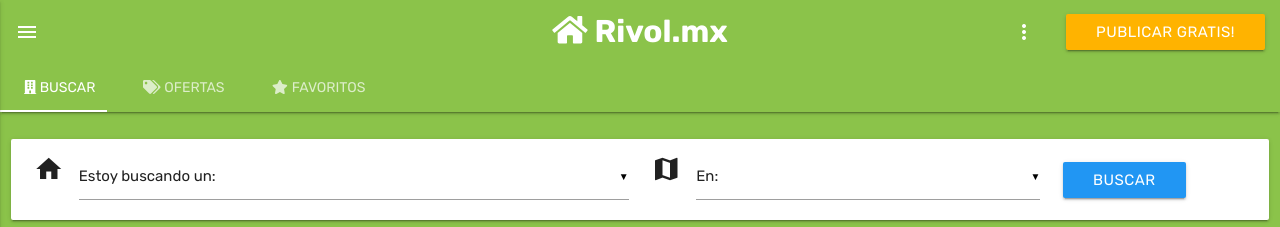
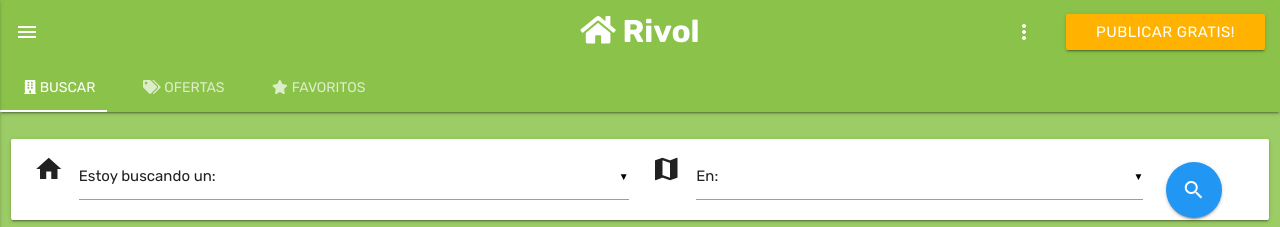
Before and after one commit to maurixiogarduno/inmobiliaria, a plain HTML site: page index.html in a window 1280 px wide. Shown: the top 227 px of the page. Drawn offline with nearby package versions, Linux system fonts and the light colour scheme; files that its build step writes are made by us from their sources.

Commit message:
mejorando boton

```diff
--- a/index.html
+++ b/index.html
@@ -21,7 +21,7 @@
       <nav class="nav-extended light-green">
 
         <div class="nav-wrapper">
-          <a href="#" class="brand-logo center"><i class="fas fa-home"></i><b>&nbspRivol.mx</b></a>
+          <a href="#" class="brand-logo center"><i class="fas fa-home"></i><b>&nbspRivol</b></a>
 
           <ul class="left">
             <li><a href="#" data-activates="slide-out" class="button"><i class="material-icons">menu</i></a></li>
@@ -69,7 +69,7 @@
 
     <div id="test1" class="col s12">
 
-      <div class="row light-green">
+      <div class="row light-green lighten-1">
         <br>
         <div class="col s12 m12">
           <div class="card-panel col s12">
@@ -85,7 +85,7 @@
               </select>
             </div>
 
-            <div class="input-field col s8 m4">
+            <div class="input-field col s10 m5">
               <i class="material-icons prefix">map</i>
               <select>
                 <option value="" disabled selected>En:</option>
@@ -94,9 +94,9 @@
                 <option value="3">CONDESA</option>
               </select>
             </div>
-            <div class="col s4 m2">
-              <br>
-            <a class="waves-effect waves-light btn blue">buscar</a>
+            <br>
+            <div class="col s2 m1">
+              <a class="btn-floating btn-large waves-effect waves-light blue"><i class="material-icons">search</i></a>
             </div>
           </div>
         </div>
```
